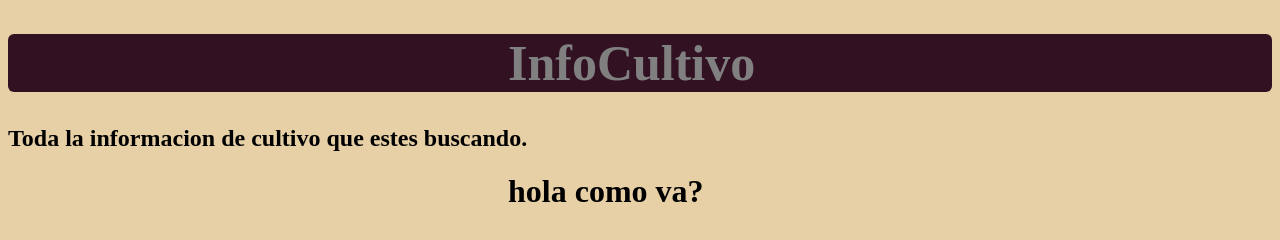
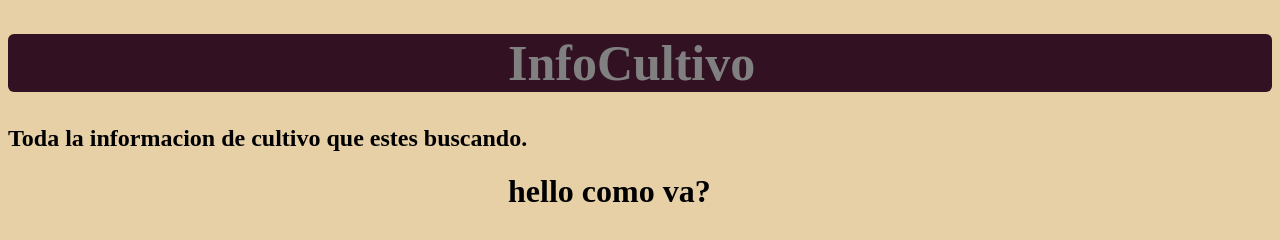
Before and after one commit to Jclaiero/InfoCultivo, a plain HTML site: page index.html in a window 1280 px wide. Drawn offline with Linux system fonts and the light colour scheme.

Commit message:
nuevocambio

```diff
--- a/index.html
+++ b/index.html
@@ -12,7 +12,7 @@
     <span class="info"><h2>Toda la informacion de cultivo que estes buscando.</h2></span>
 
 
-          <div><h1> hola como va?</h1></div>
+          <div><h1> hello como va?</h1></div>
 
     <script src="index.js"></script>
 </body>
```
